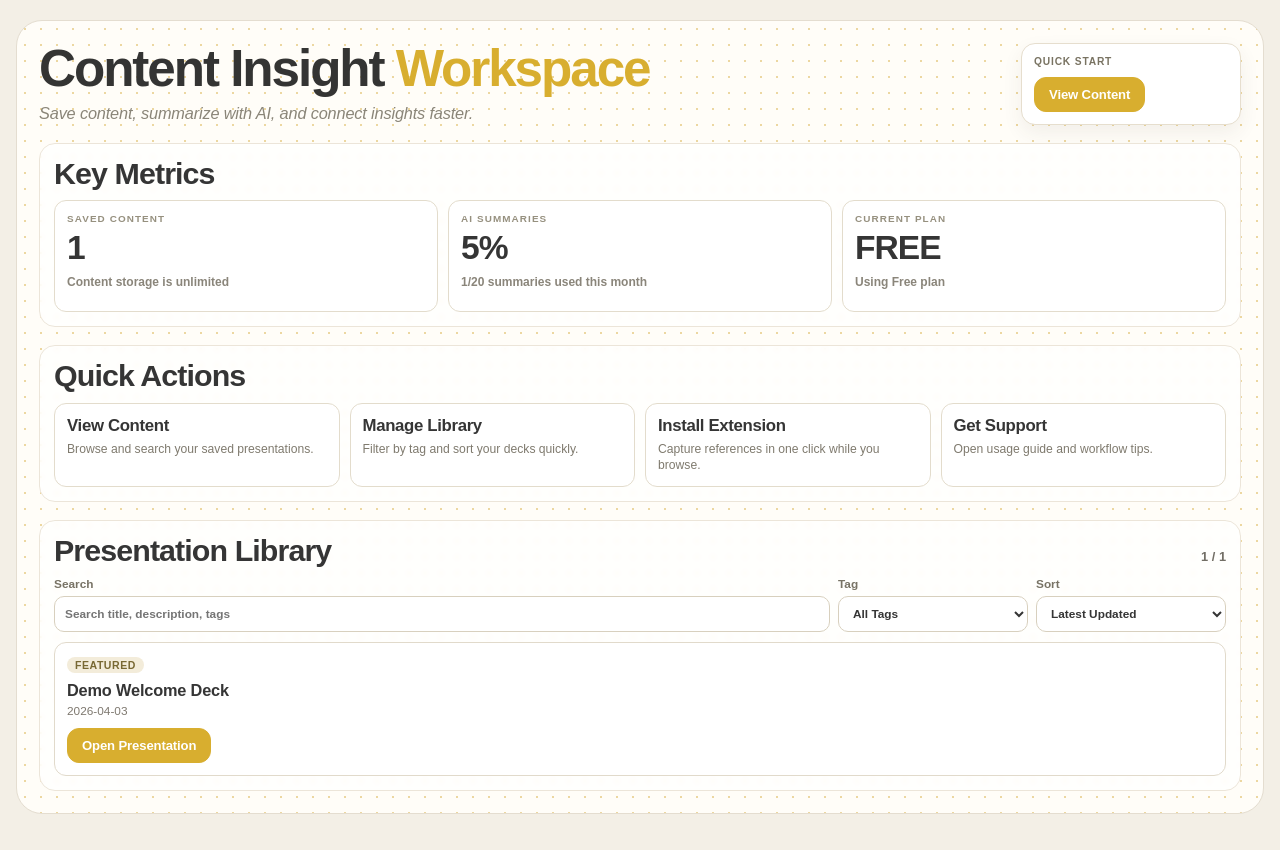
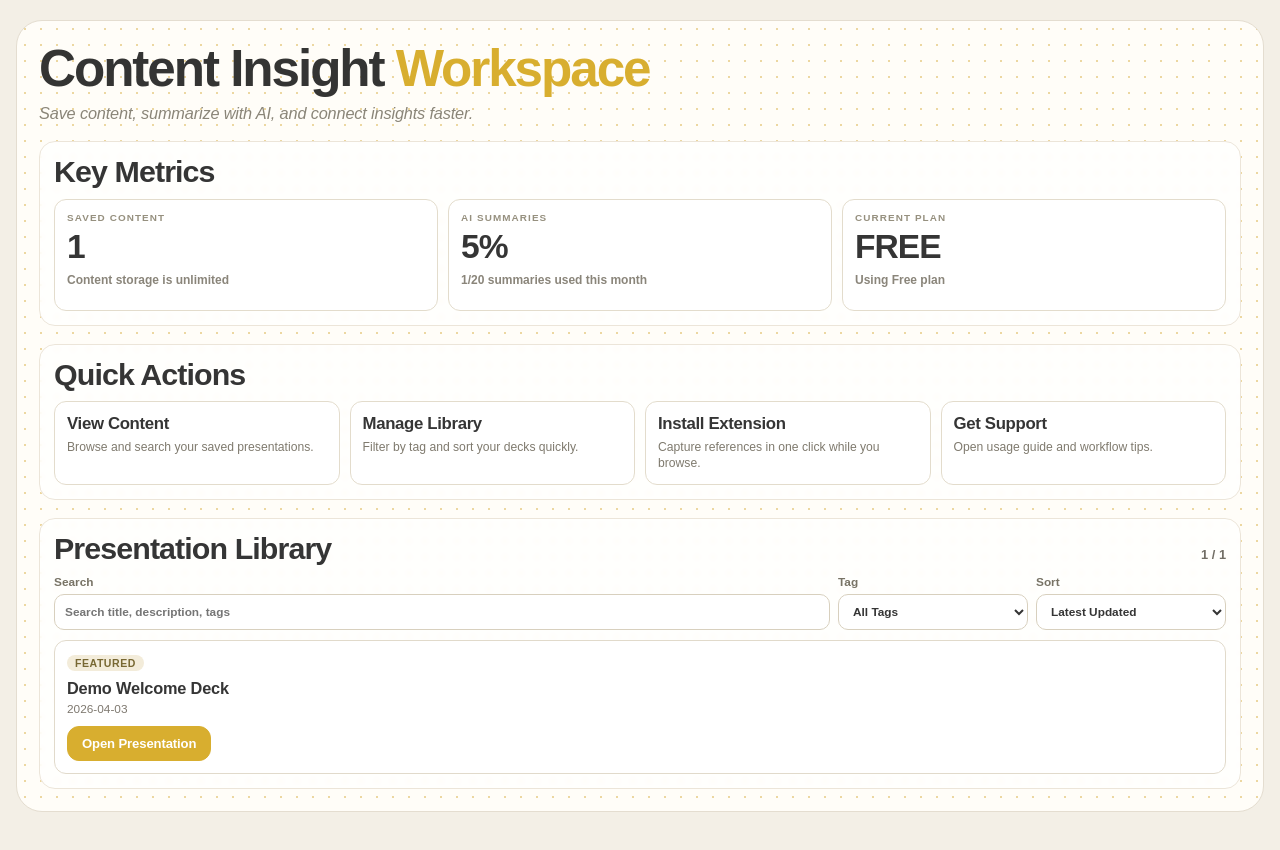
Before and after one commit to hefxpzwk/myppt, a React (Vite) app: page / in a window 1280 px wide. Built offline with nearby package versions, Linux system fonts and the light colour scheme.

Commit message:
fix: remove quick start card from dashboard header

```diff
--- a/src/pages/dashboard/DashboardPage.tsx
+++ b/src/pages/dashboard/DashboardPage.tsx
@@ -43,12 +43,6 @@ export function DashboardPage() {
     });
   }, [searchQuery, selectedTag, sortKey]);
 
-  const latestPresentation = useMemo(() => {
-    return [...presentations].sort((left, right) => {
-      return parseDate(right.updatedAt) - parseDate(left.updatedAt);
-    })[0];
-  }, []);
-
   const summaryUsageRatio = Math.min(100, Math.round((presentations.length / 20) * 100));
 
   return (
@@ -62,20 +56,6 @@ export function DashboardPage() {
             <p className="dashboard-header__subtitle">
               Save content, summarize with AI, and connect insights faster.
             </p>
-          </div>
-          <div className="dashboard-cta-card">
-            <p className="dashboard-cta-card__title">Quick Start</p>
-            <div className="dashboard-cta-card__actions">
-              {latestPresentation ? (
-                <a className="button" href={`/presentation/${latestPresentation.id}`}>
-                  View Content
-                </a>
-              ) : (
-                <a className="button" href="#presentation-library">
-                  View Content
-                </a>
-              )}
-            </div>
           </div>
         </header>
 
```
